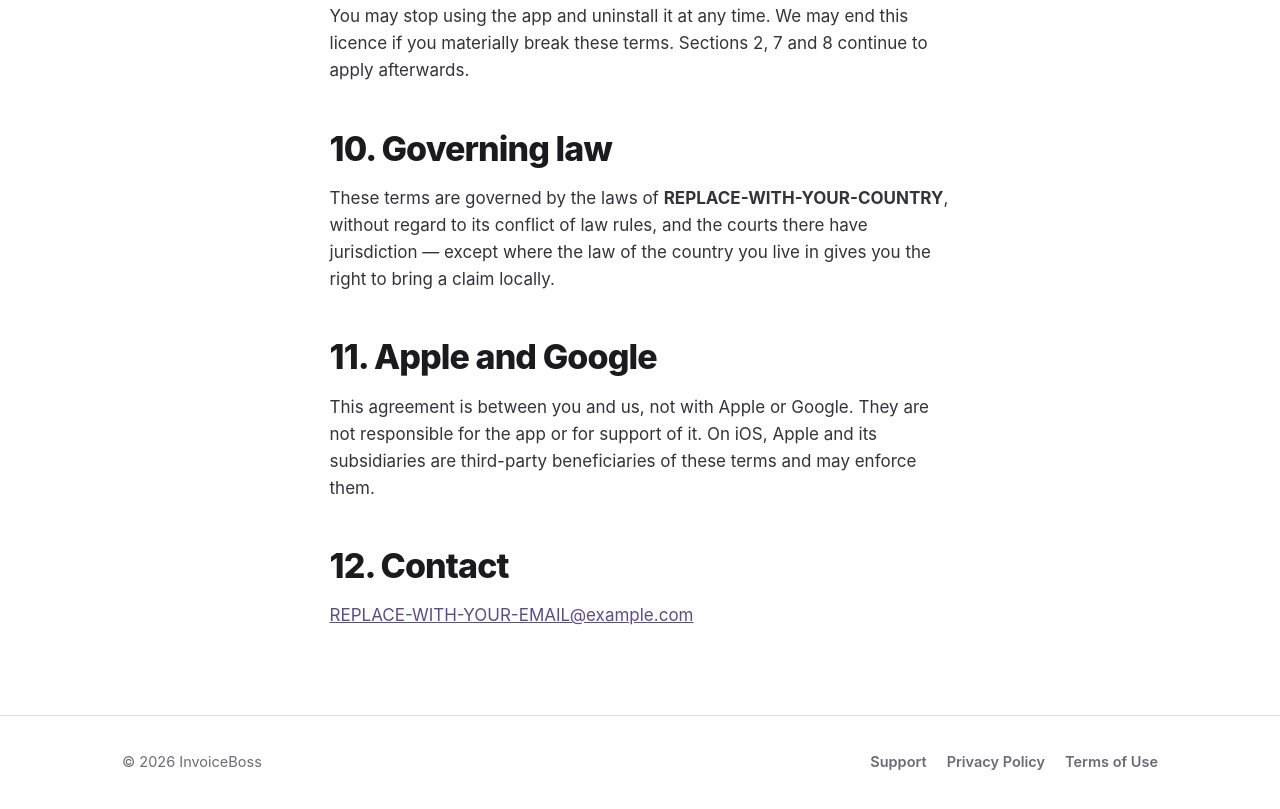
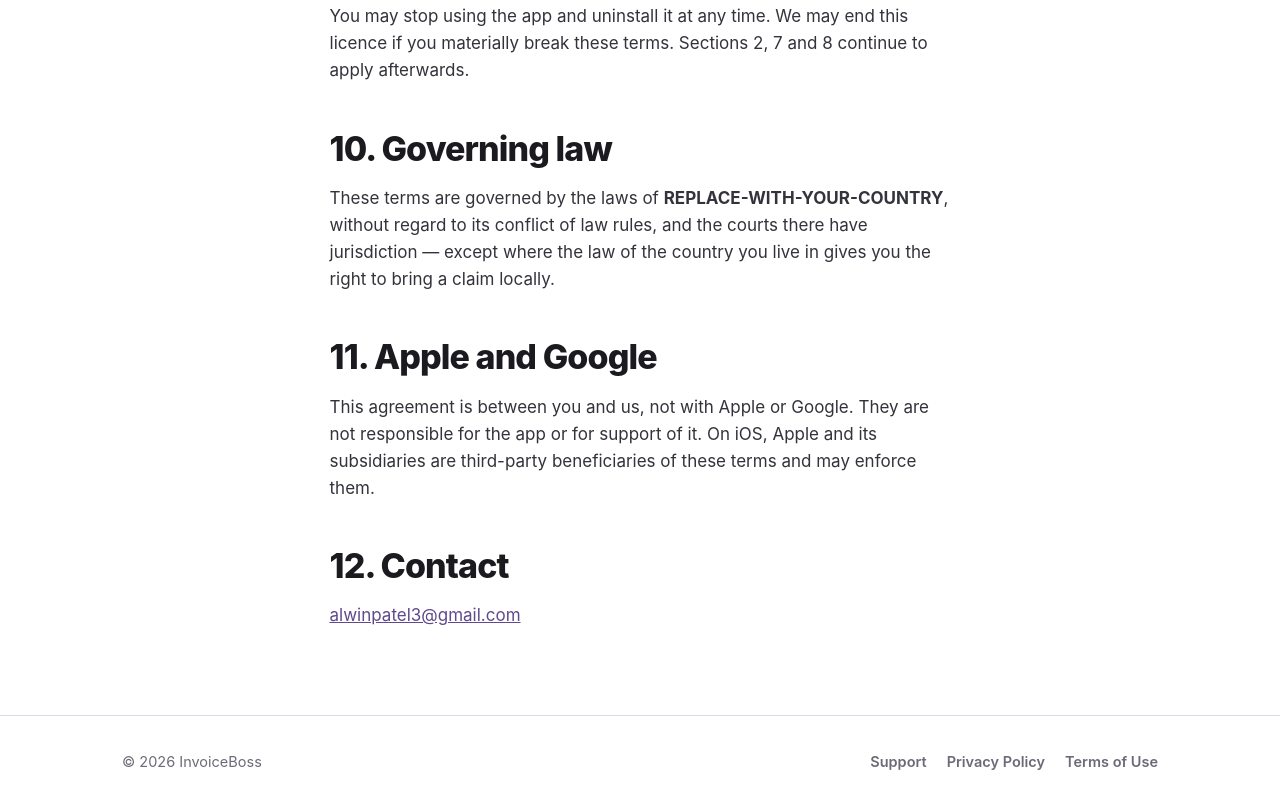
Before and after one commit to bytedroid1/invoiceboss, a plain HTML site: page terms.html in a window 1280 px wide. Shown: the part 2924-3733 px from the top of the page. Drawn offline with Linux system fonts and the light colour scheme.

Commit message:
Update terms.html

```diff
--- a/terms.html
+++ b/terms.html
@@ -144,7 +144,7 @@ them.</p>
 
 <h2>12. Contact</h2>
 
-<p><a href="mailto:REPLACE-WITH-YOUR-EMAIL@example.com">REPLACE-WITH-YOUR-EMAIL@example.com</a></p>
+<p><a href="mailto:alwinpatel3@gmail.com">alwinpatel3@gmail.com</a></p>
 
 </div>
 </section>
```
